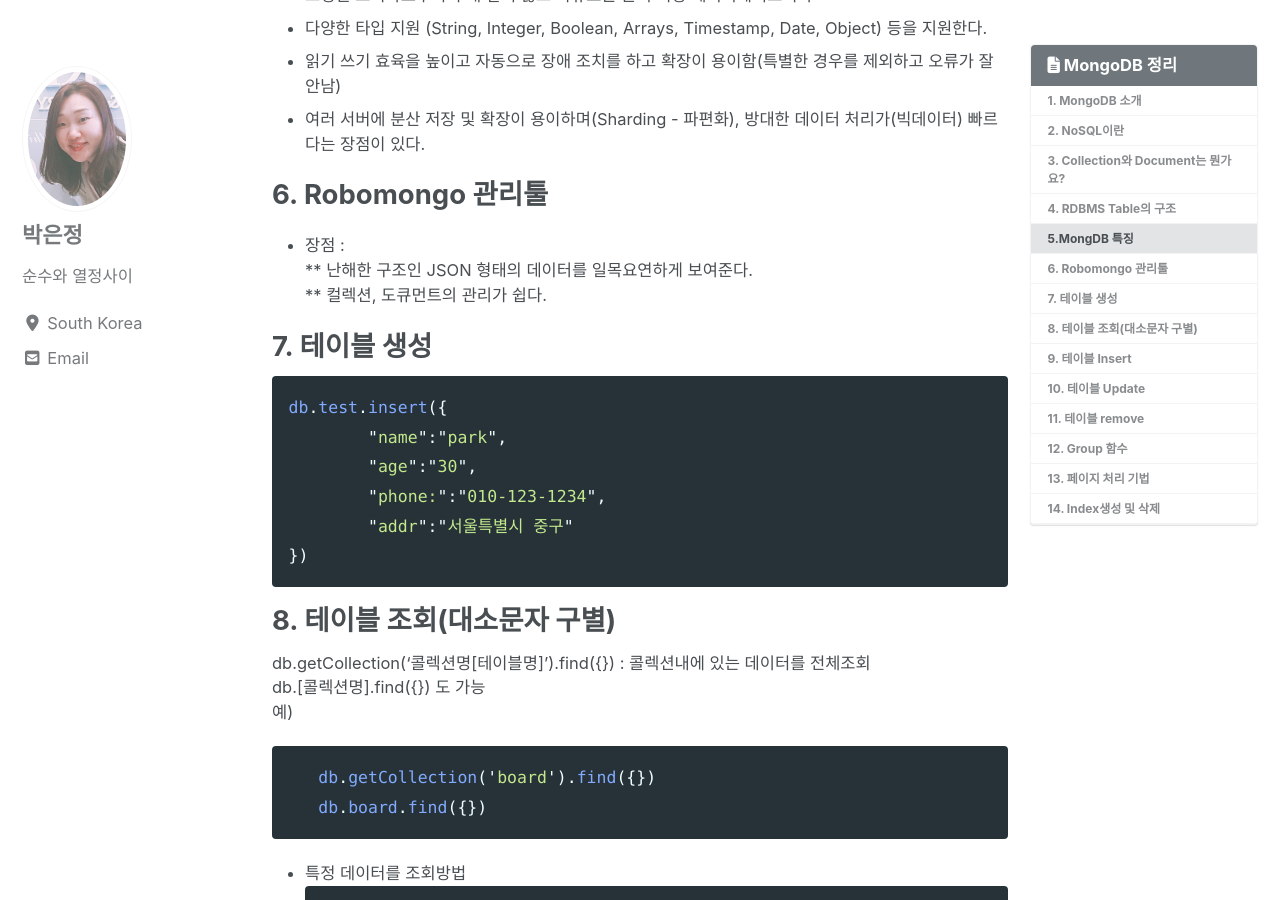
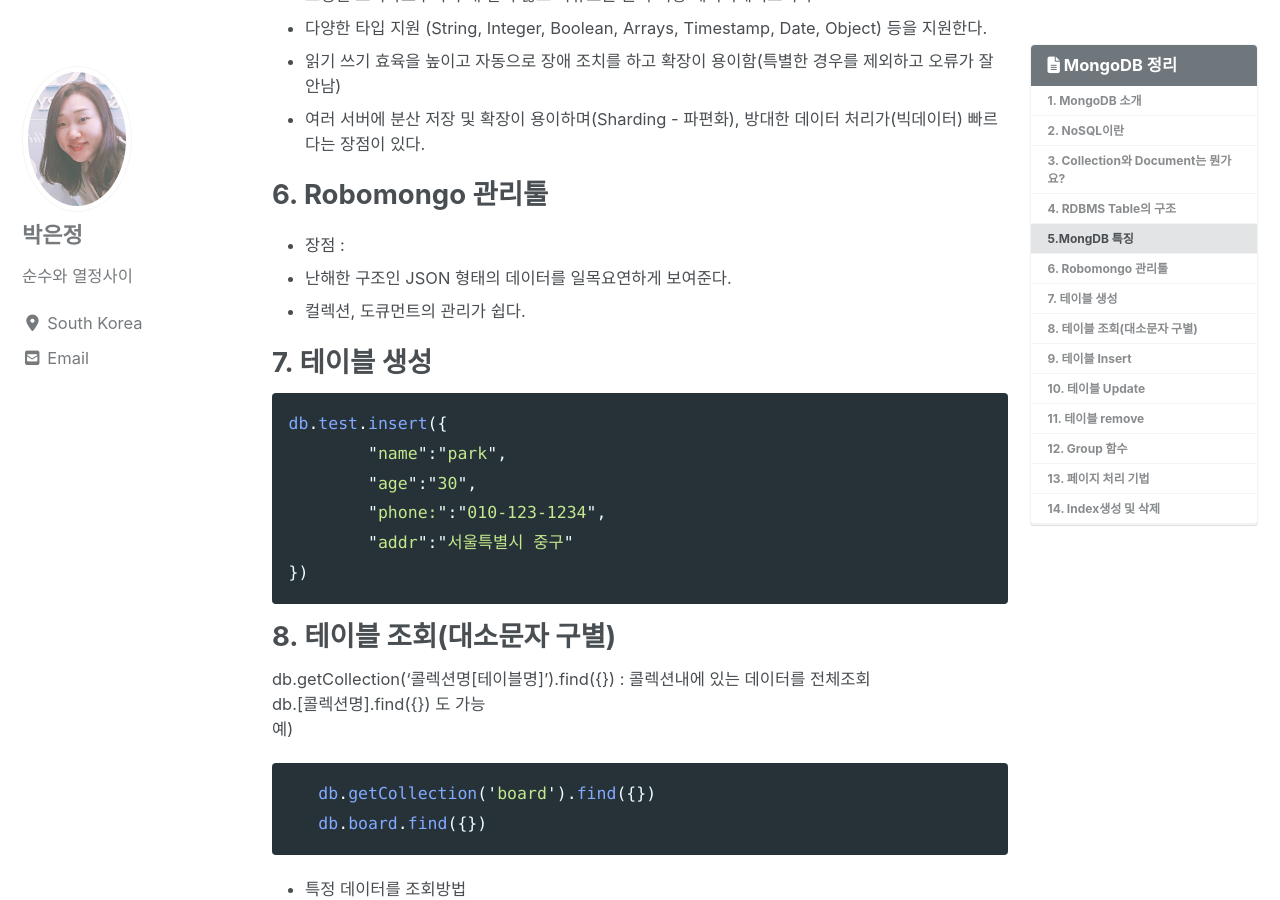
Before and after one commit to parkej32/parkej32.github.io, a Jekyll site: the page built from _posts/2023-12-01-etc-02.md, in a window 1280 px wide and 900 px high, scrolled down 993 px. Built offline with Jekyll 4.4.1, drawn with Linux system fonts in a browser that asks for light colours; cached includes are drawn as plain includes; nearby versions of some CDN libraries; comment, search, counter and statistics services are not loaded.

Commit message:
Update 2023-12-01-etc-02.md

````diff
--- a/_posts/2023-12-01-etc-02.md
+++ b/_posts/2023-12-01-etc-02.md
@@ -42,8 +42,8 @@ wr_content  text
 
 # 6. Robomongo 관리툴
 * 장점 :
-** 난해한 구조인 JSON 형태의 데이터를 일목요연하게 보여준다.
-** 컬렉션, 도큐먼트의 관리가 쉽다.
+ * 난해한 구조인 JSON 형태의 데이터를 일목요연하게 보여준다.
+ * 컬렉션, 도큐먼트의 관리가 쉽다.
 
 # 7. 테이블 생성
 ```javascript
````
